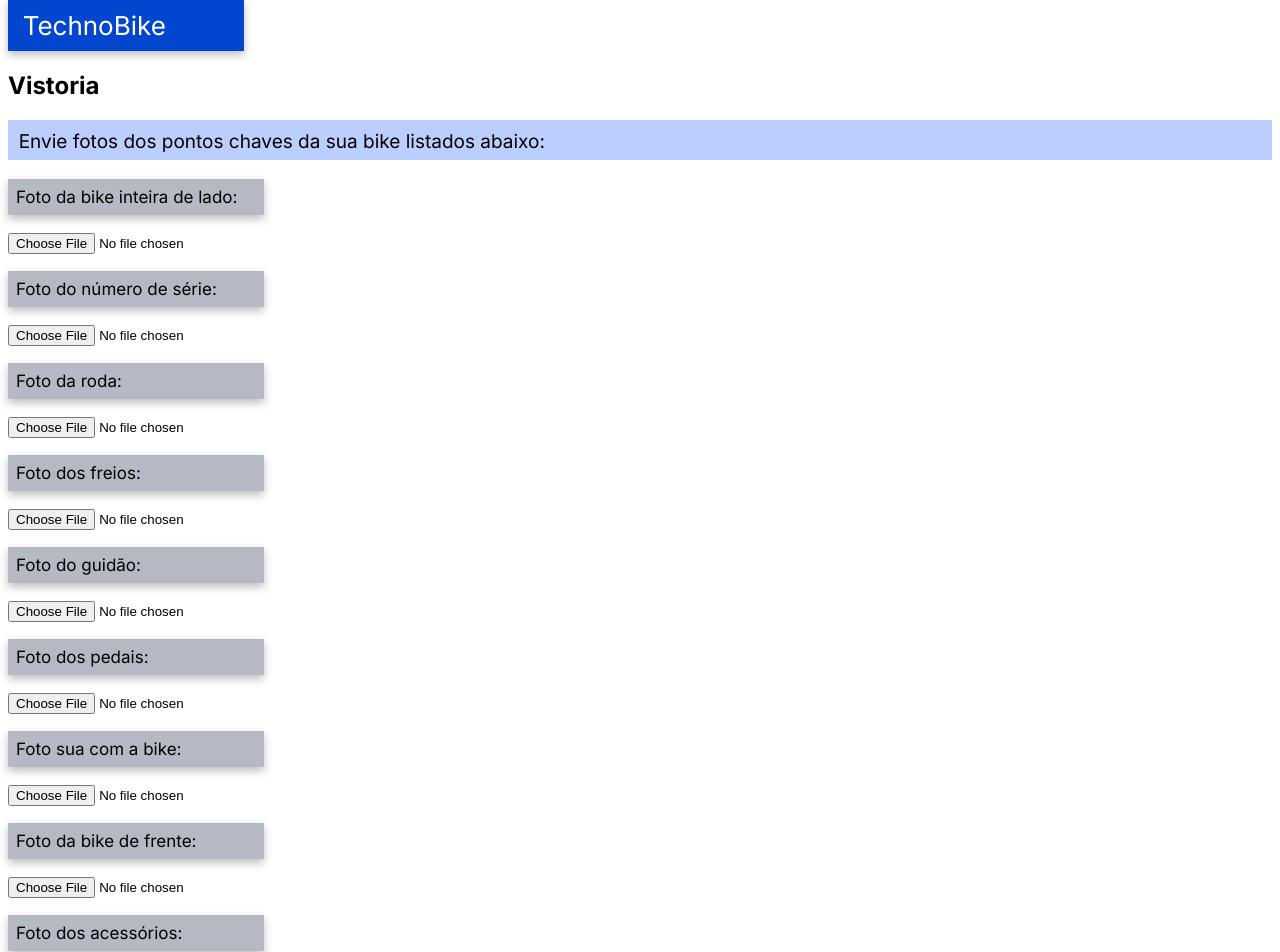
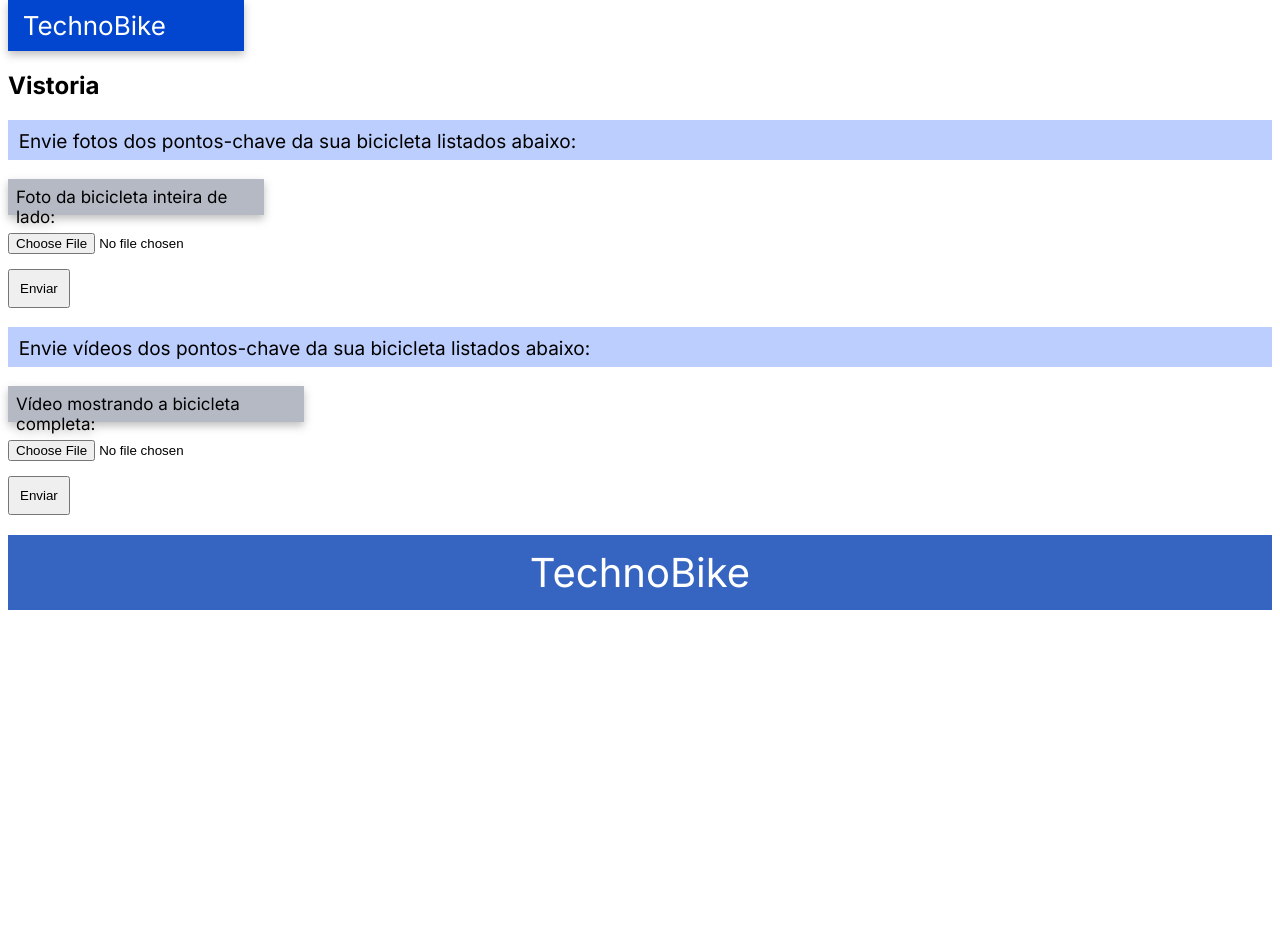
Before and after one commit to rafaellabastos1/sprint-rwd, a Next.js app: page /secundaria/arquivos-vistoria in a window 1280 px wide. Shown: the part 100-1052 px from the top of the page. After the commit the page ends 800 px from the top, so only its background shows below. Built offline with nearby package versions, Linux system fonts and the light colour scheme.

Commit message:
um pouco de identação e comentários explicativos.

```diff
--- a/src/app/secundaria/arquivos-vistoria/page.jsx
+++ b/src/app/secundaria/arquivos-vistoria/page.jsx
@@ -1,80 +1,71 @@
 "use client";
 import { useState } from 'react';
-import Link from 'next/link'
+import Link from 'next/link';
 
+// Componente funcional ArquivosVistoria
 export default function ArquivosVistoria() {
-    useState
-
+    // Declara e inicializa variáveis de estado usando o hook useState
     const [avisoFoto, setAvisoFoto] = useState("");
     const [avisoVideo, setAvisoVideo] = useState("");
     const [fotoEnviada, setFotoEnviada] = useState(false);
     const [videoEnviado, setVideoEnviado] = useState(false);
 
-
-    const enviarFotos = () =>{
+    // Função para lidar com o envio de fotos
+    const enviarFotos = () => {
         setAvisoFoto("Fotos enviadas com sucesso!");
         setFotoEnviada(true);
     }
-    const enviarVideos = () =>{
+
+    // Função para lidar com o envio de vídeos
+    const enviarVideos = () => {
         setAvisoVideo("Vídeos enviados com sucesso!");
         setVideoEnviado(true);
     }
 
+    // Código JSX representando a interface do componente
     return (
         <>
+            {/* Cabeçalho */}
             <h1 className='subtitulo'>&nbsp;&nbsp;TechnoBike</h1>
 
+            {/* Título principal */}
             <h2>Vistoria</h2>
 
+            {/* Seção de envio de fotos */}
             <div id="fotosVistoria">
-                <p className='textoArquivos'>&nbsp;&nbsp;Envie fotos dos pontos chaves da sua bike listados abaixo: </p>
+                <p className='textoArquivos'>&nbsp;&nbsp;Envie fotos dos pontos-chave da sua bicicleta listados abaixo: </p>
 
+                {/* Campos de entrada de fotos */}
                 <div>
-                    <p className='enviarFotos'>Foto da bike inteira de lado: </p>
-                    <input type="file" id="ftBikeInteira" placeholder="Digite aqui"/>
+                    {/* Repita este bloco para cada categoria de foto */}
+                    <p className='enviarFotos'>Foto da bicicleta inteira de lado: </p>
+                    <input type="file" id="ftBikeInteira" placeholder="Digite aqui" />
 
-                    <p className='enviarFotos'>Foto do número de série: </p>
-                    <input type="file" id="ftNumero" placeholder="Digite aqui"/>
-
-                    <p className='enviarFotos'>Foto da roda: </p>
-                    <input type="file" id="ftRoda" placeholder="Digite aqui"/>
-
-                    <p className='enviarFotos'>Foto dos freios: </p>
-                    <input type="file" id="ftFreios" placeholder="Digite aqui"/>
-
-                    <p className='enviarFotos'>Foto do guidão: </p>
-                    <input type="file" id="ftGuidao" placeholder="Digite aqui"/>
-
-                    <p className='enviarFotos'>Foto dos pedais: </p>
-                    <input type="file" id="ftPedais" placeholder="Digite aqui"/>
-
-                    <p className='enviarFotos'>Foto sua com a bike: </p>
-                    <input type="file" id="ftSelfieBike" placeholder="Digite aqui"/>
-
-                    <p className='enviarFotos'>Foto da bike de frente: </p>
-                    <input type="file" id="ftBikeFrente" placeholder="Digite aqui"/>
-
-                    <p className='enviarFotos'>Foto dos acessórios: </p>
-                    <input type="file" id="ftAcessorios" placeholder="Digite aqui"/>
+                    {/* Repita outros campos de entrada de fotos aqui */}
                 </div>
 
+                {/* Botão para enviar fotos */}
                 <button className='botaoArquivos' type="button" id="enviaFotos" onClick={enviarFotos}>Enviar</button>
             </div>
 
+            {/* Seção de envio de vídeos */}
             <div>
-                <p className='textoArquivos'>&nbsp;&nbsp;Envie vídeos dos pontos chaves da sua bike listados abaixo: </p>
+                <p className='textoArquivos'>&nbsp;&nbsp;Envie vídeos dos pontos-chave da sua bicicleta listados abaixo: </p>
 
+                {/* Campos de entrada de vídeos */}
                 <div className='enviarVideosContainer'>
-                    <p className='enviarVideos1'>Vídeo mostrando a bike completa: </p>
-                    <input type="file" id="vdBikeCompleta" placeholder="Digite aqui"/>
+                    {/* Repita este bloco para cada categoria de vídeo */}
+                    <p className='enviarVideos1'>Vídeo mostrando a bicicleta completa: </p>
+                    <input type="file" id="vdBikeCompleta" placeholder="Digite aqui" />
 
-                    <p className='enviarVideos2'>Vídeo mostrando com mais ênfase cada ponto chave que foi tirado foto:  </p>
-                    <input type="file" id="vdPontoChave" placeholder="Digite aqui"/>
+                    {/* Repita outros campos de entrada de vídeos aqui */}
                 </div>
 
+                {/* Botão para enviar vídeos */}
                 <button className='botaoArquivos' type="button" id="enviaVideos" onClick={enviarVideos}>Enviar</button>
             </div>
 
+            {/* Exibe mensagens de sucesso */}
             {avisoFoto && (
                 <p>{avisoFoto}</p>
             )}
@@ -83,9 +74,10 @@ export default function ArquivosVistoria() {
                 <p>{avisoVideo}</p>
             )}
 
-            {fotoEnviada && videoEnviado &&  (
+            {/* Se tanto fotos quanto vídeos forem enviados, exibe o link para a próxima etapa */}
+            {fotoEnviada && videoEnviado && (
                 <div>
-                    <br/><h3>Próxima etapa: </h3>
+                    <br /><h3>Próxima etapa: </h3>
                     <div className='caixaArquivos'>
                         <Link href='/secundaria/status-vistoria'>&nbsp;&nbsp;Conferir status da vistoria</Link>
                     </div>
```
Also changed, not shown: src/app/principal/Integrantes/page.jsx (+8 -4 lines), src/app/principal/Organograma/page.jsx (+11 -1 lines), src/app/principal/Vistoria/page.jsx (+11 -4 lines), src/app/secundaria/Identificacao/page.jsx (+11 -3 lines), src/app/secundaria/status-vistoria/page.jsx (+14 -5 lines), src/app/secundaria/tipo-seguro/page.jsx (+25 -23 lines).
